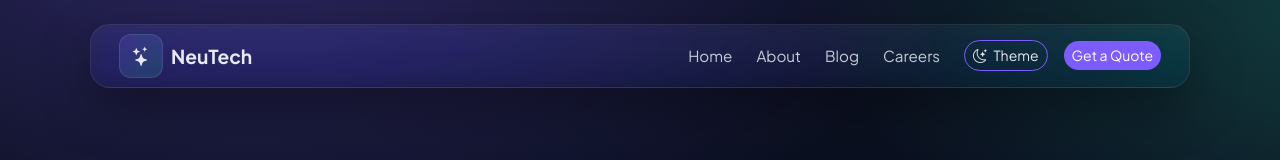
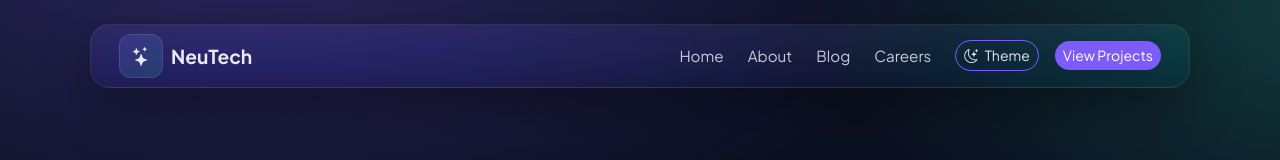
Before and after one commit to Rails-tejas/NeuTech, a plain HTML site: page index.html in a window 1280 px wide. Shown: the top 160 px of the page. Drawn offline with nearby package versions, Linux system fonts and the light colour scheme.

```diff
--- a/index.html
+++ b/index.html
@@ -32,10 +32,10 @@
           <li class="nav-item"><a class="nav-link" href="blog.html">Blog</a></li>
           <li class="nav-item"><a class="nav-link" href="career.html">Careers</a></li>
           <li class="nav-item ms-lg-2">
-            <button id="themeToggle" class="btn btn-sm btn-outline-brand pill"><i class="bi bi-moon-stars me-1"></i> Theme </button>
+            <button id="themeToggle" class="btn btn-sm btn-outline-brand pill"><i class="bi bi-moon-stars me-1"></i>Theme</button>
           </li>
           <li class="nav-item">
-            <a class="btn btn-sm btn-brand pill ms-lg-2" href="#contact">Get a Quote</a>
+            <a href="project_page.html" class="btn btn-sm btn-brand pill ms-lg-2">View Projects</a>
           </li>
         </ul>
       </div>
```
